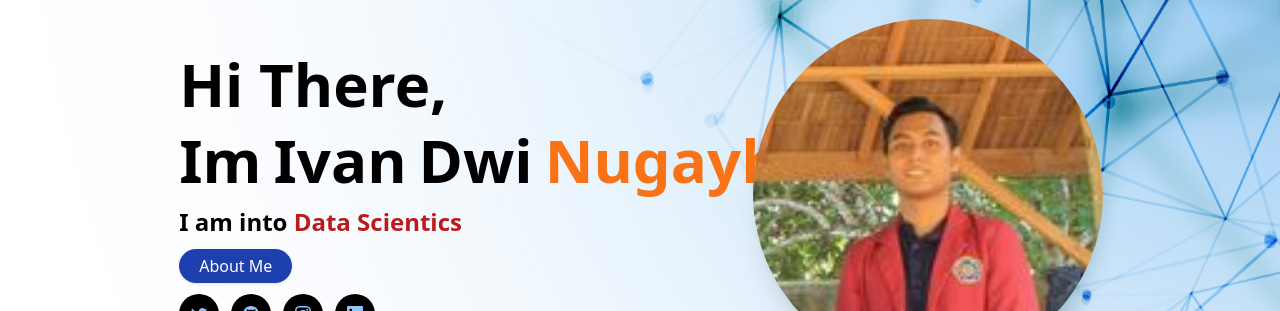
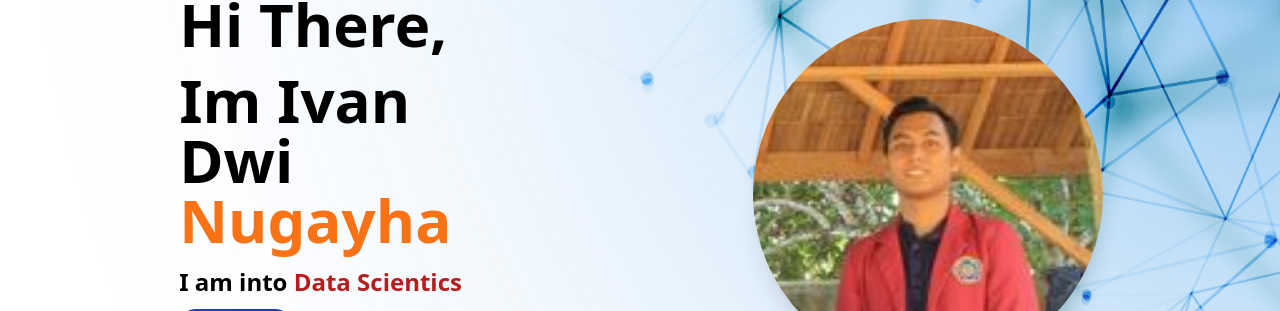
Before and after one commit to ivandwinugraha/Portofolio, a React (Create React App) app: page / in a window 1280 px wide. Shown: the part 238-549 px from the top of the page. Built offline with nearby package versions, Linux system fonts and the light colour scheme.

Commit message:
ivan ganteng

```diff
--- a/src/pages/home.jsx
+++ b/src/pages/home.jsx
@@ -32,10 +32,7 @@ const Home = () => {
           <div className="w-full  flex flex-col px-0 lg:px-[20%] space-y-4 justify-center">
             <h1 className="text-3xl lg:text-6xl font-bold text-black">Hi There,</h1>
             <div className="text-3xl lg:text-6xl font-bold text-black flex flex-col lg:flex-row lg:space-x-3">
-              <p>Im</p>
-              <p>Ivan</p>
-              <p>Dwi</p>
-              <span className="text-orange-500 ">Nugayha</span>
+              <p>Im Ivan Dwi <span className="text-orange-500 ">Nugayha</span></p>
             </div>
 
             <p className="text-2xl text-black font-semibold">I am into <span className="text-red-700">Data Scientics</span></p>
```
